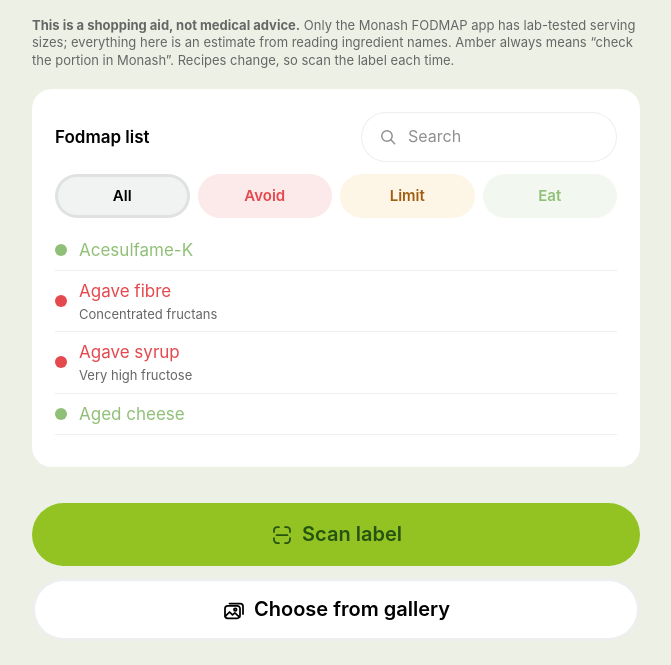
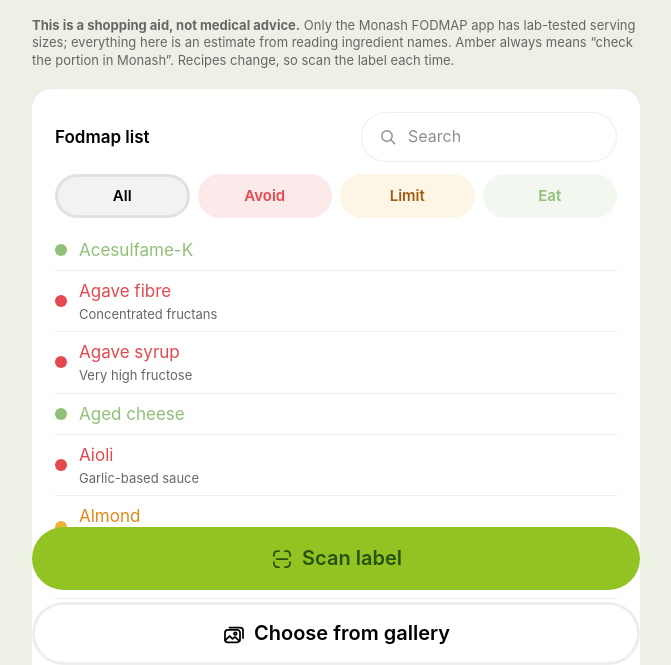
Before and after one commit to Sietze-Jan/fodmap-label-check, a website with bundled scripts: page index.html in a window 1280 px wide. Shown: the part 119-784 px from the top of the page, without its empty margins (304-975 px from the left). Built offline with nearby package versions, Linux system fonts and the light colour scheme.

Commit message:
Let the home FODMAP list grow with its rows and scroll under the capture dock.
Co-authored-by: Cursor <cursoragent@cursor.com>

```diff
--- a/css/styles.css
+++ b/css/styles.css
@@ -28,15 +28,26 @@ body {
 /* ---------------------------------------------------------------- home */
 
 .home {
-  height: 100dvh;
-  max-height: 100dvh;
-  overflow: hidden;
+  /* Two large dock buttons + their gap and vertical padding. Used as
+   * scroll padding so the last list rows can still be brought above the
+   * overlay, and as the dock's own box so the two stay in lockstep. */
+  --home-dock-height: calc(
+    var(--space-4)
+    + var(--control-height-primary)
+    + var(--space-3)
+    + var(--control-height-primary)
+    + var(--space-4)
+    + env(safe-area-inset-bottom, 0px)
+  );
+  min-height: 100dvh;
+  height: auto;
+  overflow: visible;
   display: flex;
   flex-direction: column;
   gap: var(--space-5);
-  /* Dock is in the flex flow (not fixed), so it owns the home-indicator
-   * inset and the list sizes itself to the space above. */
-  padding-bottom: 0;
+  /* Page (not the list) is the scroller. Extra bottom space equals the
+   * floating dock so the last rows can be read above it. */
+  padding-bottom: var(--home-dock-height);
 }
 
 .home__hero,
@@ -59,14 +70,14 @@ body {
   display: flex;
   flex-direction: column;
   gap: var(--space-3);
-  flex: 1 1 auto;
+  flex: 0 0 auto;
   min-width: 0;
-  min-height: 0;
-  overflow: hidden;
+  height: auto;
+  overflow: visible;
 }
 
-/* .ds-card is display:block; keep the column so the list scrolls inside
- * the white surface and the Scan/Gallery dock stays below it. */
+/* .ds-card is display:block; keep the column so head, chips and rows
+ * stack, while height follows the number of rows. */
 .foods.ds-card {
   display: flex;
 }
@@ -140,11 +151,9 @@ body {
 }
 
 .foods__list {
-  flex: 1 1 auto;
-  min-height: 0;
-  overflow-y: auto;
-  overscroll-behavior: contain;
-  -webkit-overflow-scrolling: touch;
+  flex: 0 0 auto;
+  height: auto;
+  overflow: visible;
 }
 
 .foods__list .ds-list-row {
@@ -176,22 +185,35 @@ body {
   flex: 0 0 auto;
 }
 
-/* Thumb-reach dock. In the home column, not position:fixed, so the
- * scrolling food list is sized to the space above it and never sits
- * under the buttons. Cream fill, no shadow. Safe-area padding keeps
- * the buttons above the iOS home indicator. */
+/* Thumb-reach dock. Fixed over the page so the food list can grow with
+ * its rows and continue under the buttons; z-index keeps Scan/Gallery
+ * tappable. Transparent fill so the card shows through. Safe-area
+ * padding keeps the buttons above the iOS home indicator. Matches
+ * .ds-screen's max-width and inline inset because fixed is viewport-
+ * relative and would otherwise ignore the parent padding. */
 .home__dock {
-  position: relative;
+  position: fixed;
   z-index: 20;
+  left: 0;
+  right: 0;
+  bottom: 0;
   display: flex;
   flex-direction: column;
   gap: var(--space-3);
-  flex: 0 0 auto;
   width: 100%;
-  padding-inline: 0;
+  max-width: 640px;
+  margin-inline: auto;
+  padding-inline:
+    max(var(--space-4), env(safe-area-inset-left))
+    max(var(--space-4), env(safe-area-inset-right));
   padding-top: var(--space-4);
-  padding-bottom: calc(var(--space-4) + env(safe-area-inset-bottom));
-  background: var(--color-surface-page-default);
+  padding-bottom: calc(var(--space-4) + env(safe-area-inset-bottom, 0px));
+  background: transparent;
+  pointer-events: none;
+}
+
+.home__dock .ds-button {
+  pointer-events: auto;
 }
 
 /* Hidden, but still in the layout flow at 1px: display:none on a file
--- a/index.html
+++ b/index.html
@@ -132,7 +132,7 @@
        cached app.js from before the camera UI, the module below never
        gets a chance to unregister it. This runs from the HTML itself. -->
   <script>
-    window.FODMAP_CACHE = 'fodmap-v11';
+    window.FODMAP_CACHE = 'fodmap-v13';
     if ('serviceWorker' in navigator) {
       caches.keys().then(function (keys) {
         var stale = keys.filter(function (key) {
--- a/js/app.js
+++ b/js/app.js
@@ -306,7 +306,7 @@ if (initial) run(initial);
  * EXPECTED_CACHE must match CACHE_VERSION in sw.js. If an older worker
  * is still installed, drop it and reload so a cached index.html from
  * before the camera UI cannot hide the Scan button. */
-const EXPECTED_CACHE = 'fodmap-v11';
+const EXPECTED_CACHE = 'fodmap-v13';
 
 if ('serviceWorker' in navigator) {
   window.addEventListener('load', () => {
--- a/sw.js
+++ b/sw.js
@@ -15,7 +15,7 @@
  * /repo-name/ subdirectory rather than the domain root.
  * ===================================================================== */
 
-const CACHE_VERSION = 'fodmap-v12';
+const CACHE_VERSION = 'fodmap-v13';
 
 /* ---------------------------------------------------------------------
  * THE OCR CACHE — a second cache, on purpose
```
